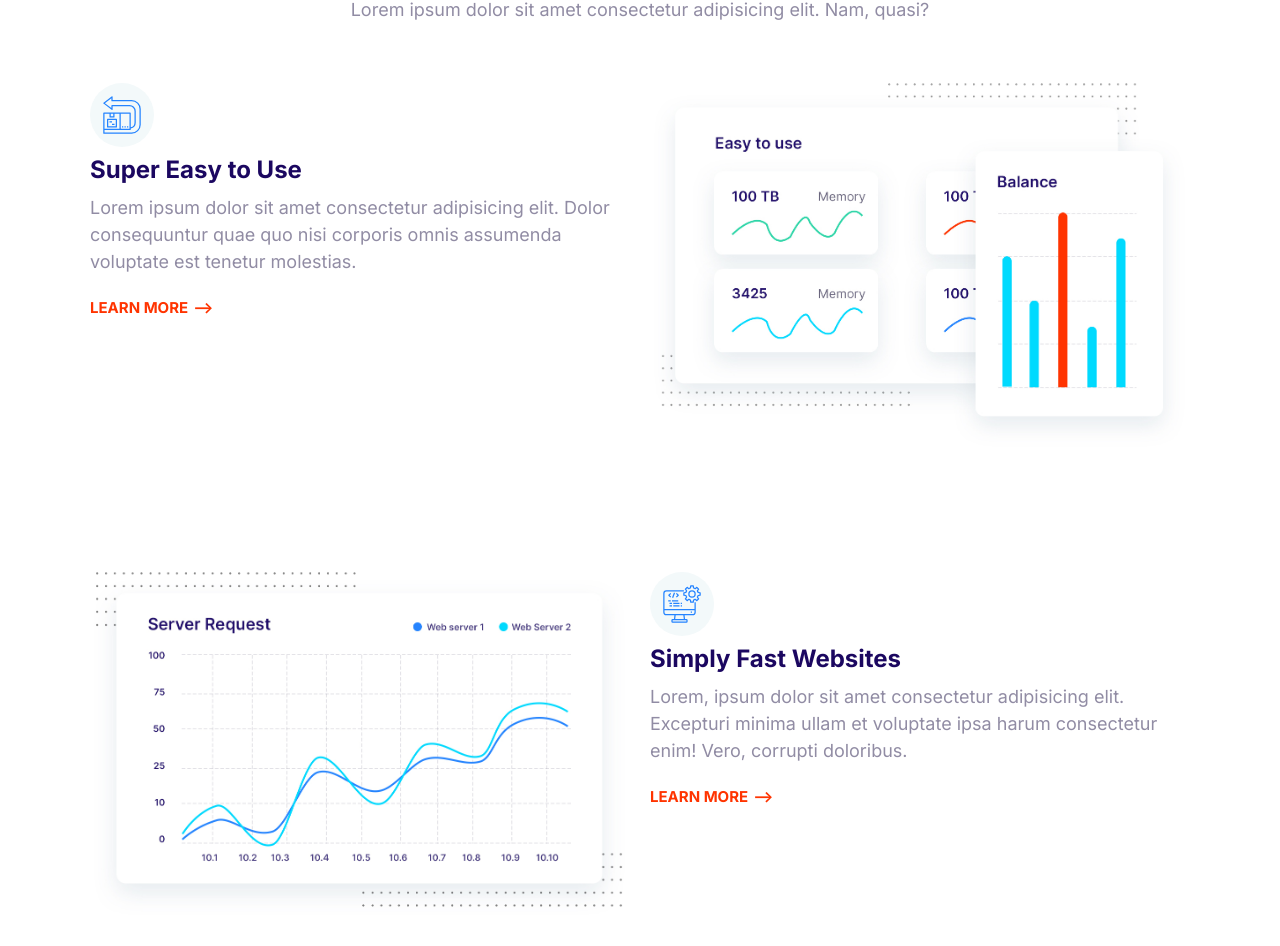
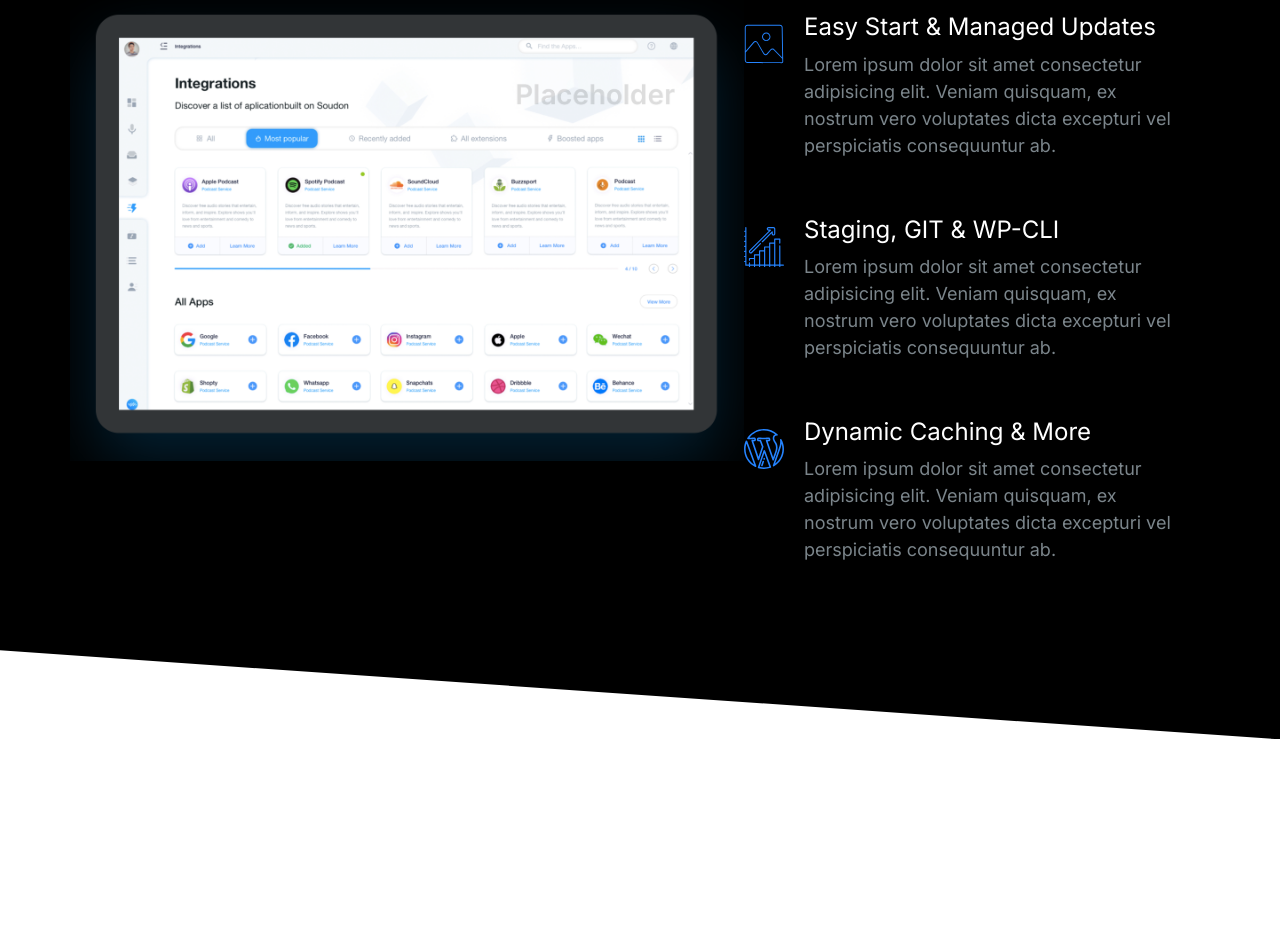
Before and after one commit to danielcsanchez23/moshify, a plain HTML site: page index.html in a window 1280 px wide. Shown: the part 151-1097 px from the top of the page. After the commit the page ends 890 px from the top, so only its background shows below. Drawn offline with Linux system fonts and the light colour scheme.

Commit message:
Created showcase block.

```diff
--- a/css/styles.css
+++ b/css/styles.css
@@ -16,6 +16,11 @@
 }
 
 /* Typography */
+
+::selection {
+  background-color: var(--color-primary);
+  color: #fff;
+}
 
 html {
   /* 62.5% of 16px = 10px */
@@ -47,6 +52,7 @@ h2 {
 
 h3 {
   font-size: 3rem;
+  font-weight: 500;
 }
 
 p {
@@ -136,7 +142,6 @@ a {
 .list {
   list-style: none;
   padding-left: 0;
-  color: var(--color-headings);
 }
 
 .list--inline .list__item {
@@ -147,6 +152,7 @@ a {
 .list--tick {
   list-style-image: url(../images/tick.svg);
   padding-left: 3rem;
+  color: var(--color-headings);
 }
 
 .list--tick .list__item {
@@ -412,6 +418,7 @@ a {
 /* Media */
 .media {
   display: flex;
+  margin-bottom: 4rem;
 }
 
 .media__title {
@@ -618,18 +625,20 @@ a {
   color: #7b858b;
 }
 
-.block--dark .block__heading {
+.block--dark h1,
+.block--dark h2,
+.block--dark h3 {
   color: #fff;
 }
 
 .block--skewed-right {
   padding-bottom: calc(var(--padding-vertical) + 4rem);
-  clip-path: polygon(0% 0%, 100% 0%, 100% 100%, 0% 80%);
+  clip-path: polygon(0% 0%, 100% 0%, 100% 100%, 0% 90%);
 }
 
 .block--skewed-left {
   padding-bottom: calc(var(--padding-vertical) + 4rem);
-  clip-path: polygon(0% 0%, 100% 0%, 100% 80%, 0% 100%);
+  clip-path: polygon(0% 0%, 100% 0%, 100% 90%, 0% 100%);
 }
 
 .container {
@@ -701,9 +710,6 @@ a {
 }
 
 /* Hero */
-.hero {
-  clip-path: polygon(0% 0%, 100% 0%, 100% 90%, 0% 100%);
-}
 
 .hero__tagline {
   font-size: 2rem;
@@ -785,3 +791,25 @@ a {
     order: 2;
   }
 }
+
+/* Showcase Block */
+
+.block-showcase__image {
+  width: 100%;
+}
+
+.showcase__list {
+  font-size: 2rem;
+}
+
+@media screen and (min-width: 768px) {
+  .block-showcase__image {
+    width: 674px;
+    max-width: 700px;
+    justify-self: end;
+  }
+
+  .showcase__list {
+    font-size: 1.8rem;
+  }
+}
--- a/index.html
+++ b/index.html
@@ -13,97 +13,66 @@
     <link rel="stylesheet" href="css/styles.css" />
   </head>
   <body>
-    <section class="block container">
+    <section class="block block--dark block--skewed-right block-showcase">
       <header class="block__header">
-        <h2>Host on the Cloud to Keep Growing</h2>
+        <h2>User-friendly Control Panel</h2>
+      </header>
+      <div class="container grid grid--1x2">
+        <img class="block-showcase__image" src="/images/ipad.png" alt="" />
+        <ul class="list showcase__list">
+          <li>
+            <div class="media">
+              <div class="media__image">
+                <svg class="icon icon--primary">
+                  <use xlink:href="images/sprite.svg#snap"></use>
+                </svg>
+              </div>
+              <div class="media__body">
+                <h3 class="media__title">Easy Start & Managed Updates</h3>
                 <p>
-          Lorem ipsum dolor sit amet consectetur adipisicing elit. Nam, quasi?
+                  Lorem ipsum dolor sit amet consectetur adipisicing elit.
+                  Veniam quisquam, ex nostrum vero voluptates dicta excepturi
+                  vel perspiciatis consequuntur ab.
                 </p>
-      </header>
-      <article class="grid grid--1x2 feature">
-        <div class="feature__content">
-          <span class="icon-container">
+              </div>
+            </div>
+          </li>
+          <li>
+            <div class="media">
+              <div class="media__image">
                 <svg class="icon icon--primary">
-              <use xlink:href="images/sprite.svg#easy"></use>
+                  <use xlink:href="images/sprite.svg#growth"></use>
                 </svg>
-          </span>
-          <h3 class="feature__heading">Super Easy to Use</h3>
+              </div>
+              <div class="media__body">
+                <h3 class="media__title">Staging, GIT & WP-CLI</h3>
                 <p>
-            Lorem ipsum dolor sit amet consectetur adipisicing elit. Dolor
-            consequuntur quae quo nisi corporis omnis assumenda voluptate est
-            tenetur molestias.
+                  Lorem ipsum dolor sit amet consectetur adipisicing elit.
+                  Veniam quisquam, ex nostrum vero voluptates dicta excepturi
+                  vel perspiciatis consequuntur ab.
                 </p>
-          <a href="#" class="link-arrow">Learn More</a>
               </div>
-        <img
-          class="feature__image"
-          src="/images/easy.jpg"
-          alt="A picture of a graph"
-        />
-      </article>
-      <article class="grid grid--1x2 feature">
-        <div class="feature__content">
-          <span class="icon-container">
+            </div>
+          </li>
+          <li>
+            <div class="media">
+              <div class="media__image">
                 <svg class="icon icon--primary">
-              <use xlink:href="images/sprite.svg#computer"></use>
+                  <use xlink:href="images/sprite.svg#wordpress"></use>
                 </svg>
-          </span>
-          <h3 class="feature__heading">Simply Fast Websites</h3>
+              </div>
+              <div class="media__body">
+                <h3 class="media__title">Dynamic Caching & More</h3>
                 <p>
-            Lorem, ipsum dolor sit amet consectetur adipisicing elit. Excepturi
-            minima ullam et voluptate ipsa harum consectetur enim! Vero,
-            corrupti doloribus.
+                  Lorem ipsum dolor sit amet consectetur adipisicing elit.
+                  Veniam quisquam, ex nostrum vero voluptates dicta excepturi
+                  vel perspiciatis consequuntur ab.
                 </p>
-          <a href="#" class="link-arrow">Learn More</a>
               </div>
-        <img
-          class="feature__image"
-          src="/images/fast.jpg"
-          alt="A picture of a graph"
-        />
-      </article>
-      <article class="grid grid--1x2 feature">
-        <div class="feature__content">
-          <span class="icon-container">
-            <svg class="icon icon--primary">
-              <use xlink:href="images/sprite.svg#settings"></use>
-            </svg>
-          </span>
-          <h3 class="feature__heading">WordPress made easy</h3>
-          <p>
-            Lorem, ipsum dolor sit amet consectetur adipisicing elit. Excepturi
-            minima ullam et voluptate ipsa harum consectetur enim! Vero,
-            corrupti doloribus.
-          </p>
-          <a href="#" class="link-arrow">Learn More</a>
             </div>
-        <img
-          class="feature__image"
-          src="/images/wordpress.jpg"
-          alt="A picture of a graph"
-        />
-      </article>
-      <article class="grid grid--1x2 feature">
-        <div class="feature__content">
-          <span class="icon-container">
-            <svg class="icon icon--primary">
-              <use xlink:href="images/sprite.svg#clock"></use>
-            </svg>
-          </span>
-          <h3 class="feature__heading">24/7 Expert Support</h3>
-          <p>
-            Lorem, ipsum dolor sit amet consectetur adipisicing elit. Excepturi
-            minima ullam et voluptate ipsa harum consectetur enim! Vero,
-            corrupti doloribus.
-          </p>
-          <a href="#" class="link-arrow">Learn More</a>
+          </li>
+        </ul>
       </div>
-        <img
-          class="feature__image"
-          src="/images/support.jpg"
-          alt="A picture of a graph"
-        />
-      </article>
     </section>
     <script src="js/main.js"></script>
   </body>
```
Also changed, not shown: components/block-showcase.html (added, +61 -0 lines), images/ipad.png (added). Lines whose indentation alone changed are shown as unchanged.
